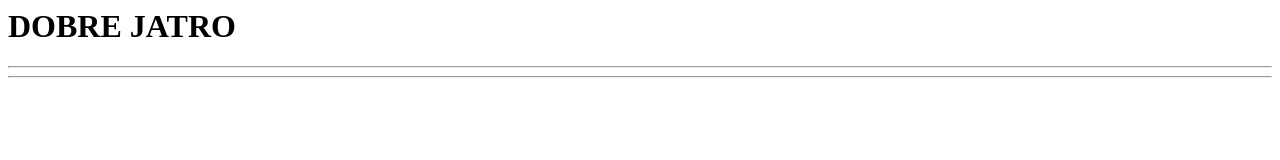
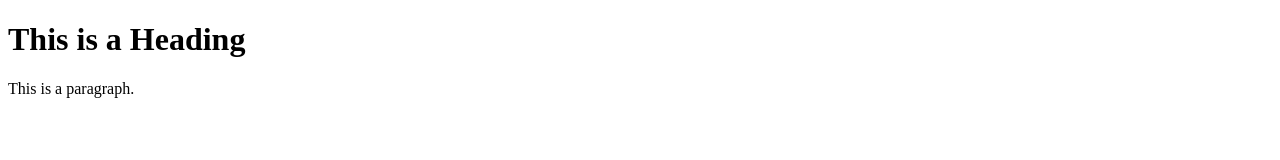
Before and after one commit to DobryJatro/DobreJatroWeb, a plain HTML site: page index.html in a window 1280 px wide. Drawn offline with Linux system fonts and the light colour scheme.

Commit message:
Puvodni prvni verze stranky

```diff
--- a/index.html
+++ b/index.html
@@ -1,11 +1,12 @@
+<!DOCTYPE html>
+<html>
+<head>
+<title>Page Title</title>
+</head>
+<body>
 
+<h1>This is a Heading</h1>
+<p>This is a paragraph.</p>
 
-
-
-
-
-<body></body>
-
-
-<h1>DOBRE JATRO</h1>
-<hr><hr>
+</body>
+</html>
```
